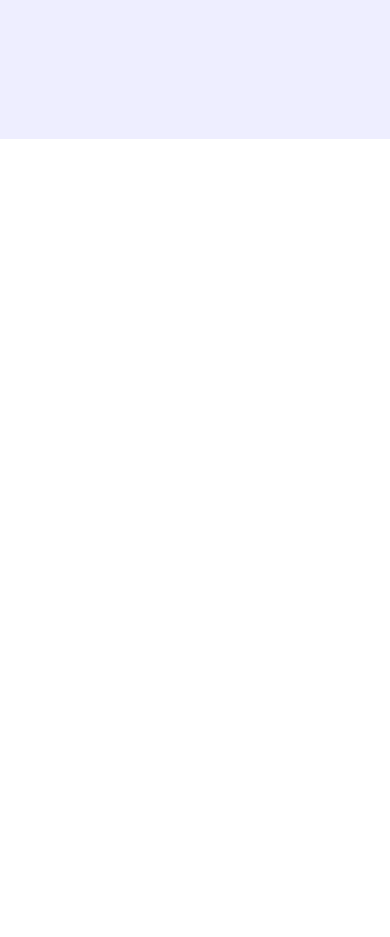
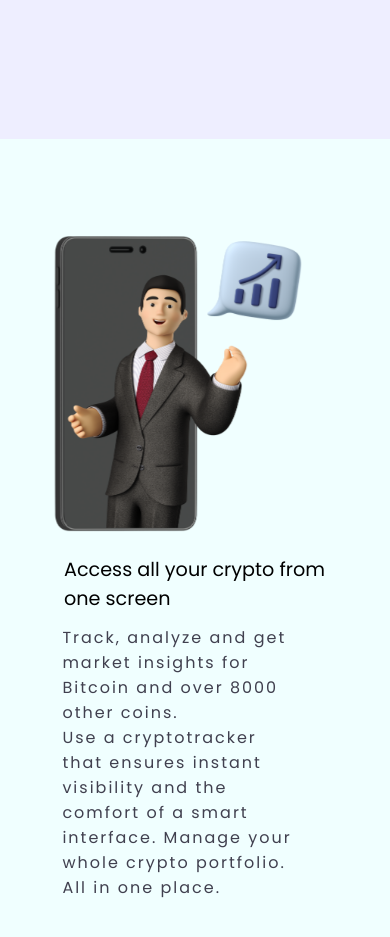
Before and after one commit to SanskritiKhatiyan/crypto-app, a React (Create React App) app in the folder frontend/: page / in a window 390 px wide. Shown: the part 880-1817 px from the top of the page. Before the commit the page ends 1019 px from the top, so only its background shows below. Built offline with nearby package versions, Linux system fonts and the light colour scheme.

Commit message:
Added Second Home Page

```diff
--- a/frontend/src/App.js
+++ b/frontend/src/App.js
@@ -6,7 +6,8 @@ import Navbar from "./components/Navbar/Navbar";
 import Signup from "./components/Signup/Signup";
 import Signin from "./components/Signin/Signin";
 import About from "./components/About/About";
-import Home from "./components/Home/Landingpage1";
+import Home1 from "./components/Home1/Landingpage1";
+import Home2 from "./components/Home2/Landingpage2";
 import Mainbar from "./components/Mainbar/Mainbar";
 import News from "./components/News/News";
 // import { GlobalProvider } from "./components/Watchlist/GlobalState";
@@ -24,7 +25,8 @@ function App() {
       <Mainbar />
 
       <Route exact path="/">
-        <Home />
+        <Home1 />
+        <Home2 />
       </Route>
 
       <Route path="/about">
--- /dev/null
+++ b/frontend/src/components/Home2/Landingpage2.js
@@ -0,0 +1,32 @@
+import React from "react";
+import "./landingpage2.css";
+import btcimage from "../../assets/portfolio-cyrpto.png";
+import Fade from "react-reveal/Fade";
+
+const landingpage2 = () => {
+  return (
+    <div className="parent-head">
+      <Fade right>
+        <div className="tracker-img">
+          <img src={btcimage} alt="portfolioimg" />
+        </div>
+        <div className="parent-head-text">
+          <p>Access all your crypto from one screen </p>
+        </div>
+        <div className="parent-lower-text-1">
+          <p>
+            Track, analyze and get market insights for Bitcoin and over 8000
+            other coins.
+          </p>
+          <p>
+            Use a cryptotracker that ensures instant visibility and the comfort
+            of a smart interface. Manage your whole crypto portfolio. All in one
+            place.
+          </p>
+        </div>
+      </Fade>
+    </div>
+  );
+};
+
+export default landingpage2;
--- /dev/null
+++ b/frontend/src/components/Home2/landingpage2.css
@@ -0,0 +1,58 @@
+.tracker-img img {
+  width: 26rem;
+  margin-left: 3%;
+  padding-top: 4%;
+  position: absolute;
+}
+.parent-head {
+  background-color: azure;
+  font-family: "Poppins", sans-serif;
+  position: relative;
+  height: 100vh;
+}
+.parent-head-text {
+  padding-left: 40%;
+  padding-top: 14%;
+  font-size: 2rem;
+}
+.parent-lower-text-1 {
+  width: 77%;
+  margin-left: 4%;
+  padding-left: 36%;
+  padding-top: 3%;
+  color: #40404f;
+  letter-spacing: 2px;
+  font-size: 1.3rem;
+}
+.parent-watchlist-button-1 {
+  display: flex;
+  align-items: center;
+  justify-content: center;
+  cursor: pointer;
+  font-size: 1.2rem;
+  color: whitesmoke;
+  background-color: #002147;
+  width: 12rem;
+  height: 2.2rem;
+  margin-top: 1%;
+  margin-left: 65%;
+  border-radius: 0.4rem;
+}
+@media only screen and (max-width: 780px) {
+  .tracker-img img {
+    width: 19.5rem;
+    padding-top: 20%;
+    padding-left: 3%;
+  }
+  .parent-head-text {
+    font-size: 1.2rem;
+    padding-right: 4rem;
+    padding-left: 4rem;
+    padding-top: 26rem;
+  }
+  .parent-lower-text-1 {
+    font-size: 1rem;
+    margin: 0%;
+    padding-left: 16%;
+  }
+}
--- a/frontend/src/components/Navbar/Navbar.js
+++ b/frontend/src/components/Navbar/Navbar.js
@@ -4,7 +4,9 @@
 import { Link, NavLink } from "react-router-dom";
 import { FontAwesomeIcon } from "@fortawesome/react-fontawesome";
 
-import Home from "../Home/Landingpage1";
+import Home1 from "../Home1/Landingpage1";
+import Home2 from "../Home2/Landingpage2";
+
 // import { GiHamburgerMenu } from "react-icons/gi";
 // import { FontAwesomeIcon } from '@fortawesome/react-fontawesome';
 import { faBars } from "@fortawesome/free-solid-svg-icons";
@@ -73,7 +75,7 @@ const NavBar = () => {
     {
       id: "1",
       url: "/",
-      menu: "Home",
+      menu: "Home1",
       cname: "nav-menu",
     },
     {
```
Also changed, not shown: frontend/src/assets/portfolio-cyrpto.png (added), frontend/src/components/Home1/Landingpage1.js (renamed from frontend/src/components/Home/Landingpage1.js), frontend/src/components/Home1/landingpage.css (renamed from frontend/src/components/Home/landingpage.css).
